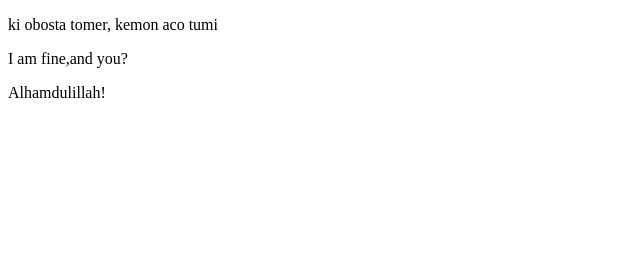
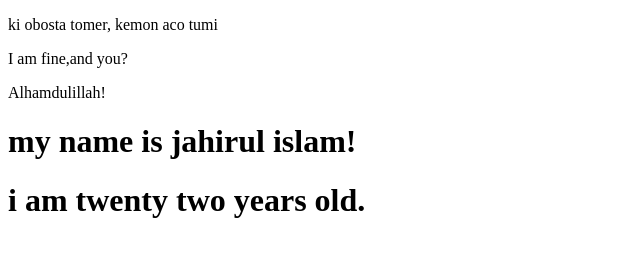
Before and after one commit to abrarjahirulislam/I-Love-coding, a plain HTML site: page index.html in a window 1280 px wide. Shown: the whole page, without its empty margins (0-640 px from the left). Drawn offline with Linux system fonts and the light colour scheme.

Commit message:
name added

```diff
--- a/index.html
+++ b/index.html
@@ -10,5 +10,7 @@
     <p>ki obosta tomer, kemon aco tumi </p>
     <p>I am fine,and you?</p>
     <p>Alhamdulillah!</p>
+    <h1>my name is jahirul islam!</h1>
+    <h1>i am twenty two years old.</h1>
 </body>
 </html>
```
